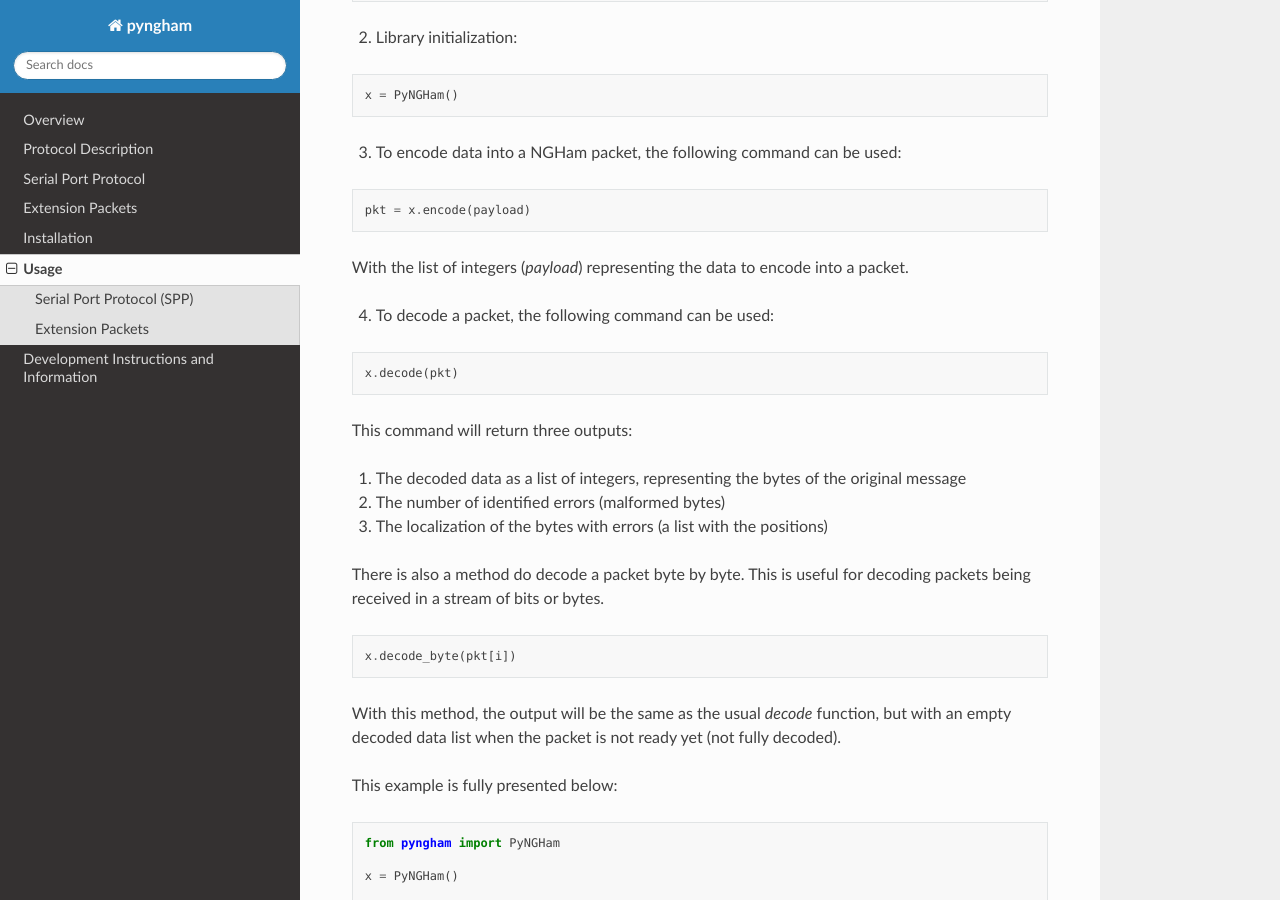
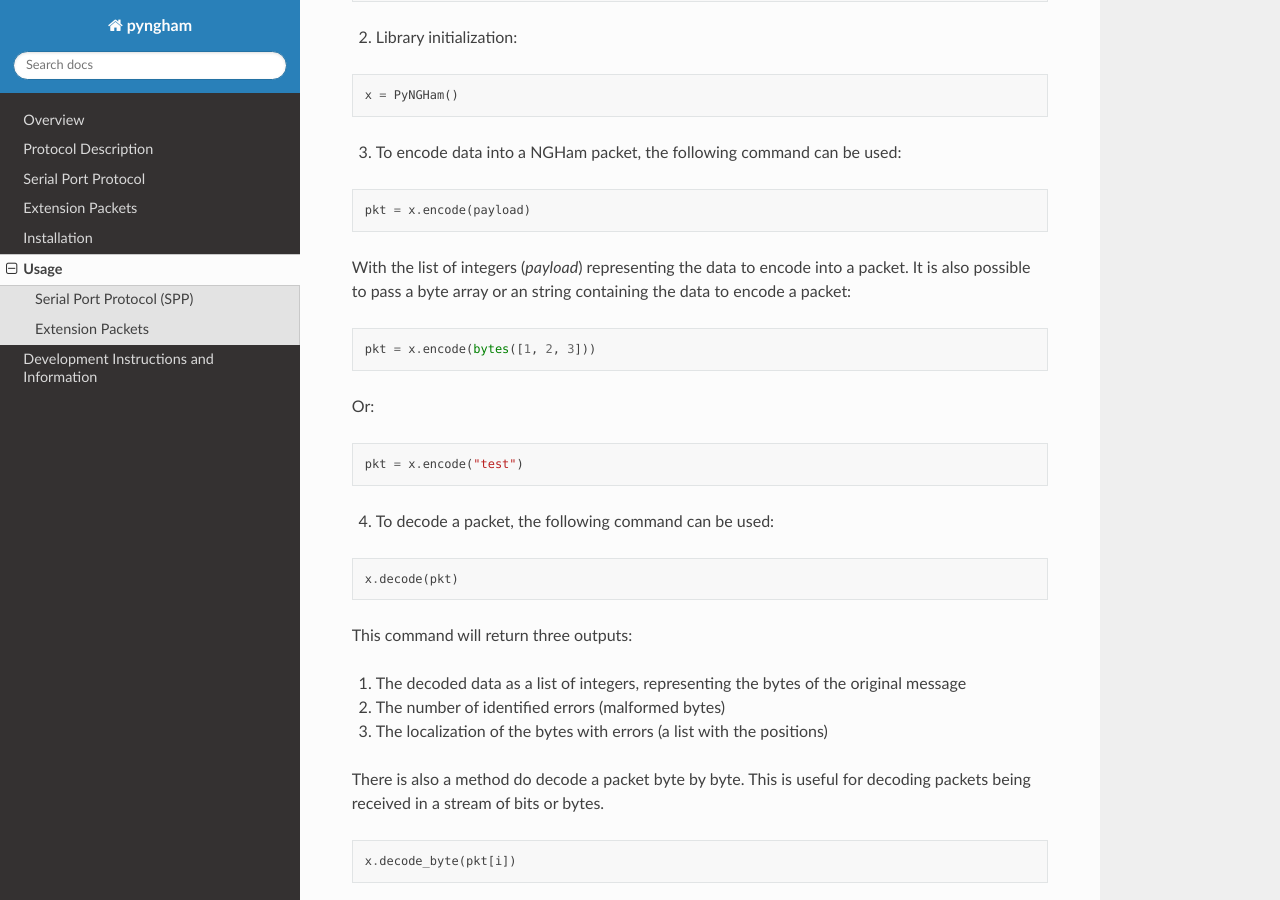
Before and after one commit to mgm8/pyngham, a Sphinx documentation site: the page built from docs/usage.rst, in a window 1280 px wide and 900 px high, scrolled down 435 px. Built offline with Sphinx 7.4.7 and the Read the Docs theme 2.0.0, drawn with Linux system fonts in a browser that asks for light colours.

Commit message:
docs: Updating the usage instructions

```diff
--- a/docs/usage.rst
+++ b/docs/usage.rst
@@ -28,7 +28,17 @@ Or import only the main class:
 
     pkt = x.encode(payload)
 
-With the list of integers (*payload*) representing the data to encode into a packet.
+With the list of integers (*payload*) representing the data to encode into a packet. It is also possible to pass a byte array or an string containing the data to encode a packet:
+
+.. code-block:: python
+
+   pkt = x.encode(bytes([1, 2, 3]))
+
+Or:
+
+.. code-block:: python
+
+   pkt = x.encode("test")
 
 4. To decode a packet, the following command can be used:
 
```
